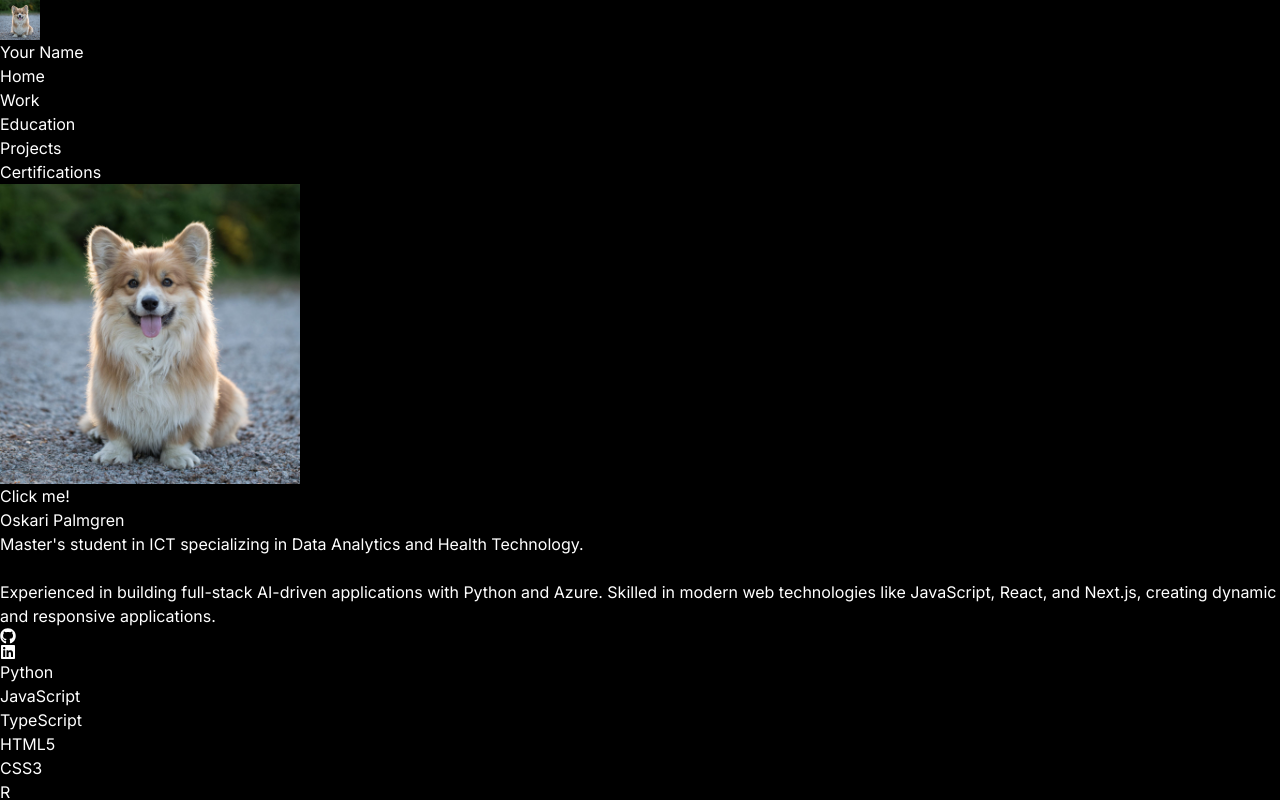
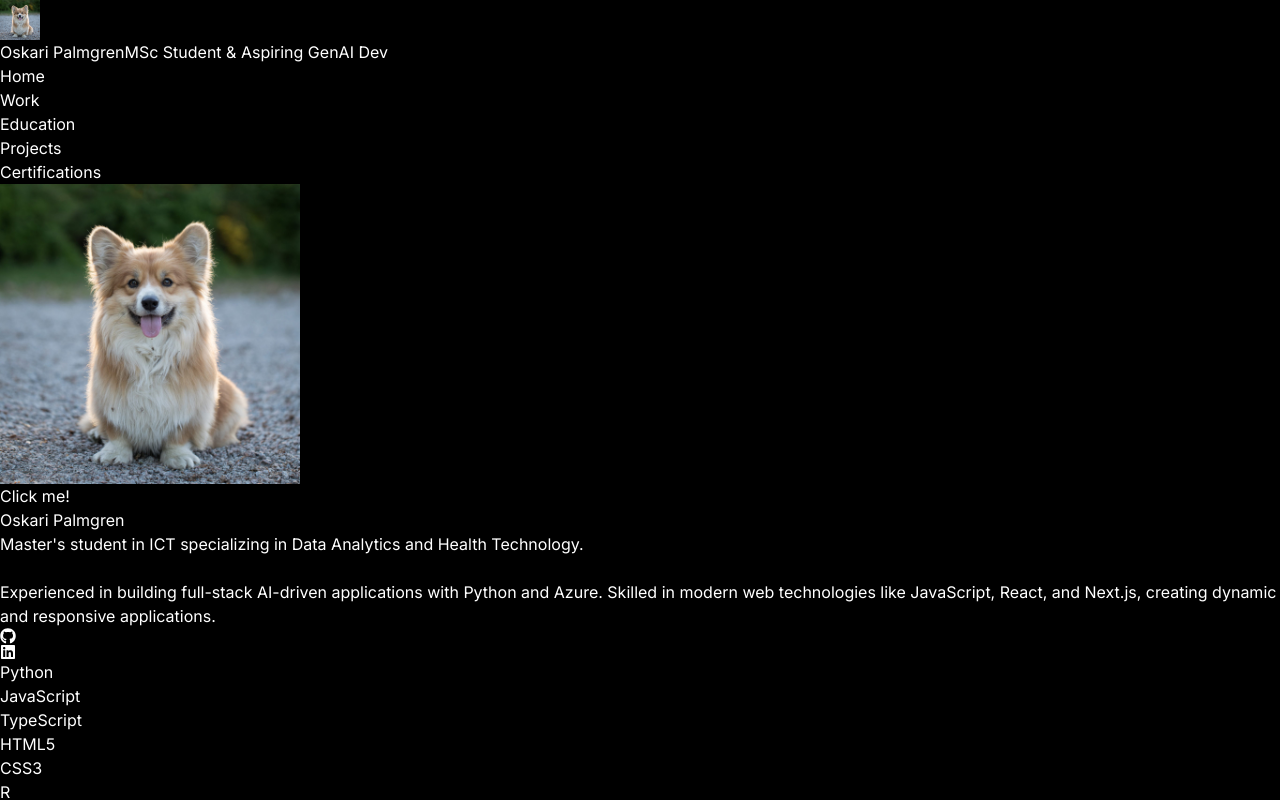
Before and after one commit to Palmgrenoskari/portfolio-site, a Next.js app: page / in a window 1280 px wide. Shown: the top 800 px of the page. Built offline with nearby package versions, Linux system fonts and the light colour scheme.

Commit message:
Improve header, add a clickable logo with a message if already on home page

```diff
--- /dev/null
+++ b/src/components/ClickableLogo.tsx
@@ -0,0 +1,55 @@
+// Required when using React Hooks
+"use client";
+
+import type React from "react";
+import { useState } from "react";
+import Image from "next/image";
+import { usePathname } from "next/navigation";
+
+interface LogoWithNameProps {
+  name: string;
+  description: string;
+}
+
+const LogoWithName: React.FC<LogoWithNameProps> = ({ name, description }) => {
+  const [showBubble, setShowBubble] = useState(false);
+  const pathname = usePathname();
+
+  const handleLogoClick = () => {
+    if (pathname === "/") {
+      setShowBubble(true);
+      setTimeout(() => setShowBubble(false), 3000); // Hide bubble after 3 seconds
+    }
+  };
+
+  return (
+    <div className="flex items-center relative">
+      <div
+        className="transition-transform duration-300 ease-in-out hover:scale-110"
+        onClick={handleLogoClick}
+      >
+        <Image
+          src="/images/corgi.jpg"
+          alt="Logo"
+          width={40}
+          height={40}
+          className="rounded-full"
+        />
+      </div>
+      <div className="ml-2">
+        <span className="text-white font-semibold">{name}</span>
+        <span className="block text-gray-300 text-sm">{description}</span>
+      </div>
+      {showBubble && (
+        <div className="absolute top-full left-0 mt-4 bg-white text-gray-800 p-4 rounded-lg shadow-lg">
+          <div className="relative">
+            You are already at the Home page, duh...
+            <div className="absolute -top-2 left-4 w-4 h-4 bg-white rotate-45 -translate-y-1/2"></div>
+          </div>
+        </div>
+      )}
+    </div>
+  );
+};
+
+export default LogoWithName;
--- a/src/components/Header.tsx
+++ b/src/components/Header.tsx
@@ -1,19 +1,15 @@
 import Link from "next/link";
-import Image from "next/image";
+import LogoWithName from "@/components/ClickableLogo";
 
 export default function Header() {
   return (
     <header className="bg-gray-800 text-white py-4">
       <nav className="container mx-auto px-4 flex justify-between items-center">
         <Link href="/" className="flex items-center space-x-2">
-          <Image
-            src="/images/corgi.jpg"
-            alt="Logo"
-            width={40}
-            height={40}
-            className="rounded-full"
+          <LogoWithName
+            name="Oskari Palmgren"
+            description="MSc Student & Aspiring GenAI Dev"
           />
-          <span className="text-2xl font-bold">Your Name</span>
         </Link>
         <ul className="flex space-x-4">
           <li>
```
